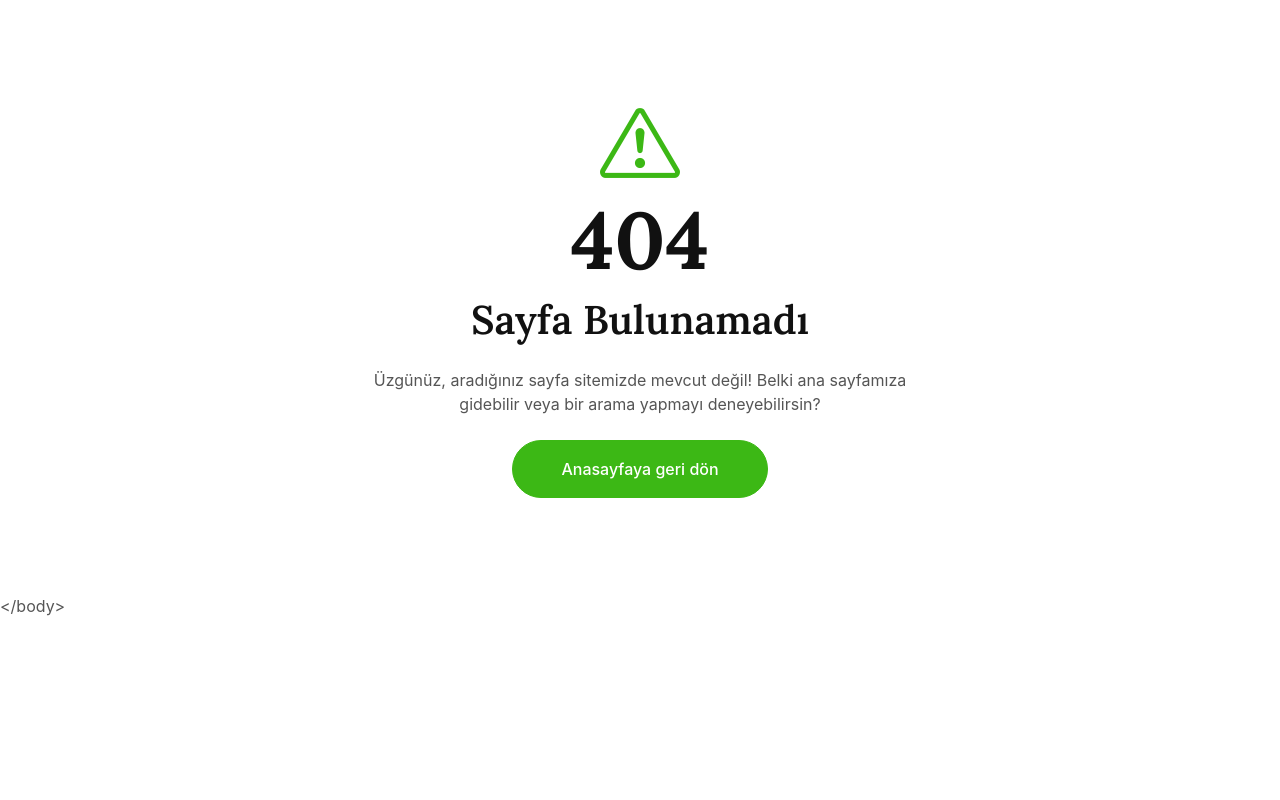
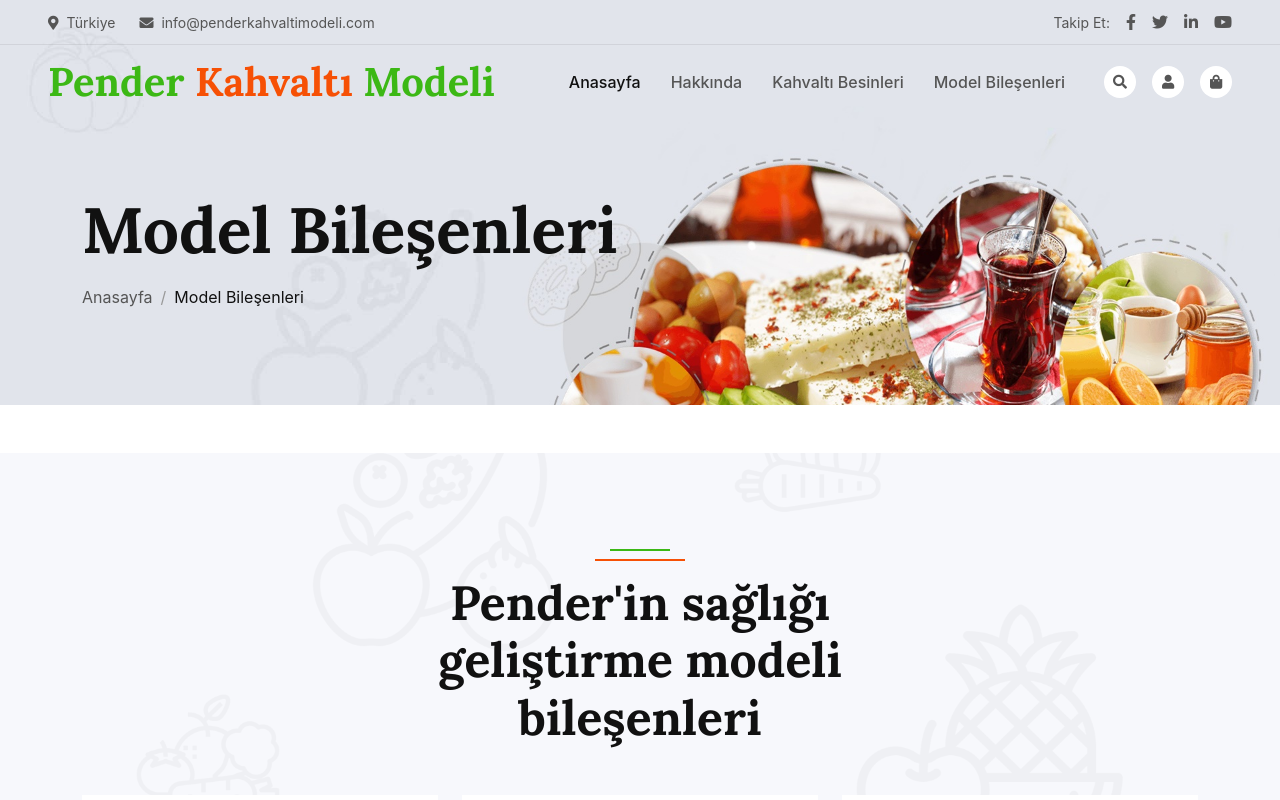
Before and after one commit to kburaky/pender, a React (Create React App) app: page /model-bilesenleri in a window 1280 px wide. Before the commit this address had no page. Shown: the top 800 px of the page. Built offline with nearby package versions, Linux system fonts and the light colour scheme.

Commit message:
modified:   src/App.js 	modified:   src/components/NavBar.jsx 	new file:   src/pages/ModelComponents.jsx

```diff
--- a/src/App.js
+++ b/src/App.js
@@ -2,6 +2,7 @@ import React from "react"
 import Index from "./pages/Index"
 import About from "./pages/About"
 import BreakfastFoods from "./pages/BreakfastFoods"
+import ModelComponents from "./pages/ModelComponents"
 import PageNotFound from "./pages/PageNotFound"
 import ModelBilesenBir from "./pages/ModelBilesenBir"
 import ModelBilesenIki from "./pages/ModelBilesenIki"
@@ -23,6 +24,7 @@ function App() {
         <Route path="/" element={<Index/>} />
         <Route path="/hakkinda" element={<About/>} />
         <Route path="/kahvalti-besinleri" element={<BreakfastFoods/>} />
+        <Route path="/model-bilesenleri" element={<ModelComponents/>} />
         <Route path="/onceki-ilgili-davranis" element={<ModelBilesenBir/>} />
         <Route path="/algilanan-fayda" element={<ModelBilesenIki/>} />
         <Route path="/algilanan-engeller" element={<ModelBilesenUc/>} />
--- a/src/components/NavBar.jsx
+++ b/src/components/NavBar.jsx
@@ -30,6 +30,9 @@ function NavBar() {
                     <a href="/" className="nav-item nav-link active">Anasayfa</a>
                     <a href="/hakkinda" className="nav-item nav-link">Hakkında</a>
                     <a href="/kahvalti-besinleri" className="nav-item nav-link">Kahvaltı Besinleri</a>
+                    <a href="/model-bilesenleri" className="nav-item nav-link">Model Bileşenleri</a>
+
+                    {/*
                     <div className="nav-item dropdown">
                         <a href="#" className="nav-link dropdown-toggle" data-bs-toggle="dropdown">Model Bileşenleri</a>
                         <div className="dropdown-menu m-0">
@@ -44,6 +47,7 @@ function NavBar() {
                             <a href="/planlama-taahhudu" className="dropdown-item">Planlama Taahhüdü</a>
                         </div>
                     </div>
+                    */}
 
                 </div>
                 <div className="d-none d-lg-flex ms-2">
--- /dev/null
+++ b/src/pages/ModelComponents.jsx
@@ -0,0 +1,20 @@
+import React from 'react'
+
+import Breadcrumb from '../components/Breadcrumb'
+import Feature from '../components/Feature'
+import NavBar from '../components/NavBar'
+import Footer from '../components/Footer'
+
+function ModelComponents() {
+  return (
+    <div>
+      <NavBar />
+      <Breadcrumb page="Model Bileşenleri" title="Model Bileşenleri" />
+      <Feature />
+      <Footer />
+
+    </div>
+  )
+}
+
+export default ModelComponents
```
